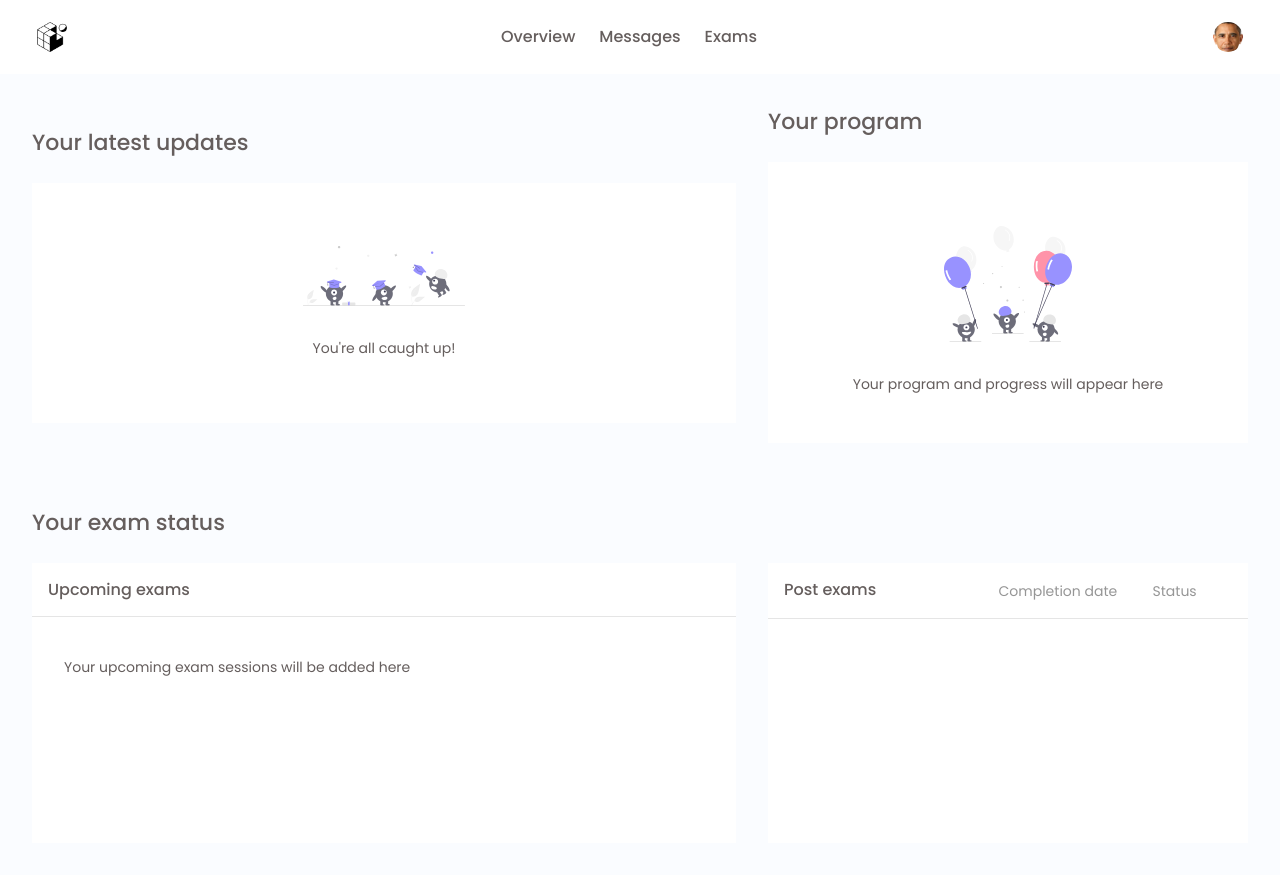
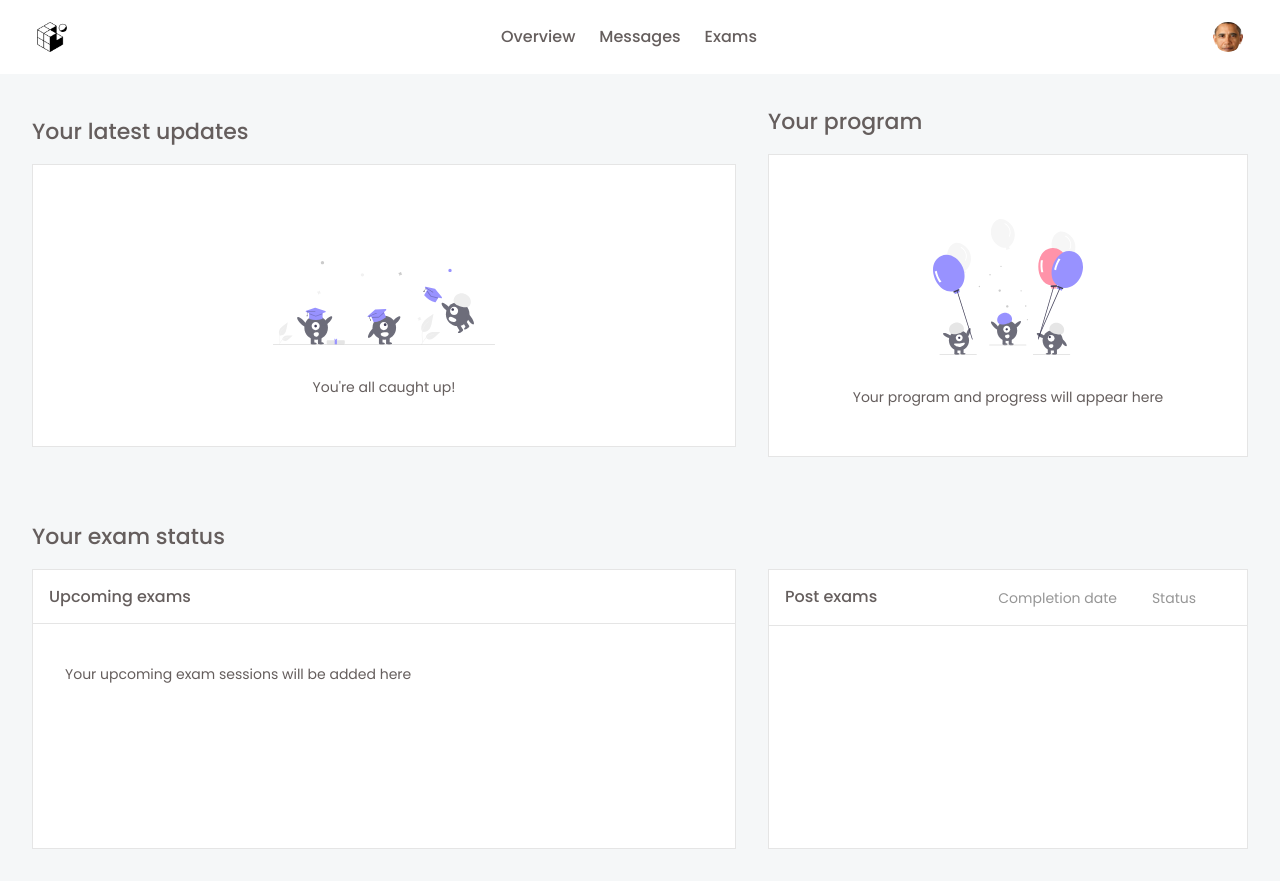
Before and after one commit to WomenPlusPlus/deploy-impact-21-inzone-b, a React (Create React App) app in the folder frontend/web/: page /home in a window 1280 px wide. Built offline with nearby package versions, Linux system fonts and the light colour scheme.

Commit message:
update dashboard, resize images and take margin on titles

```diff
--- a/frontend/web/src/components/dashboard/_dashboard.scss
+++ b/frontend/web/src/components/dashboard/_dashboard.scss
@@ -21,7 +21,8 @@
 .inner__wrapper {
   background-color: $white;
   width: 100%;
-  margin-top: 1.5rem;
+  margin-top: 1rem;
+  border: 1px solid #E5E5E5;
   &--top {
     min-height: 30vh;
     display: flex;
@@ -48,14 +49,14 @@
 }
 
 #img--updates {
-  margin-top: 3rem;
-  max-width: 162px;
-  max-height: 146px;
+  margin-top: 6rem;
+  max-width: 222px;
+  max-height: 186px;
 }
 #img--progress {
   margin-top: 4rem;
-  max-width: 310px;
-  max-height: 116px;
+  max-width: 340px;
+  max-height: 136px;
 }
 
 .line {
--- a/frontend/web/src/scss/config/_colors.scss
+++ b/frontend/web/src/scss/config/_colors.scss
@@ -6,7 +6,7 @@ $black: #000;
 $entry-screen-bg: #F3F3F3;
 
 /* Dashboard */
-$dashboard-bg: #fafcff;
+$dashboard-bg: #F5F7F8;
 $dashboard-text: #655e5d;
 $dashboard-pressed: #0056d1;
 $dashboard-hover: #fafcff;
--- a/frontend/web/src/shared/axios.js
+++ b/frontend/web/src/shared/axios.js
@@ -1,6 +1,6 @@
 import axios from "axios";
 
-const baseURL = "https://azure-backend.azurewebsites.net/";
+const baseURL = "https://edunity-backend.azurewebsites.net/";
 
 export default axios.create({
   baseURL,
```
